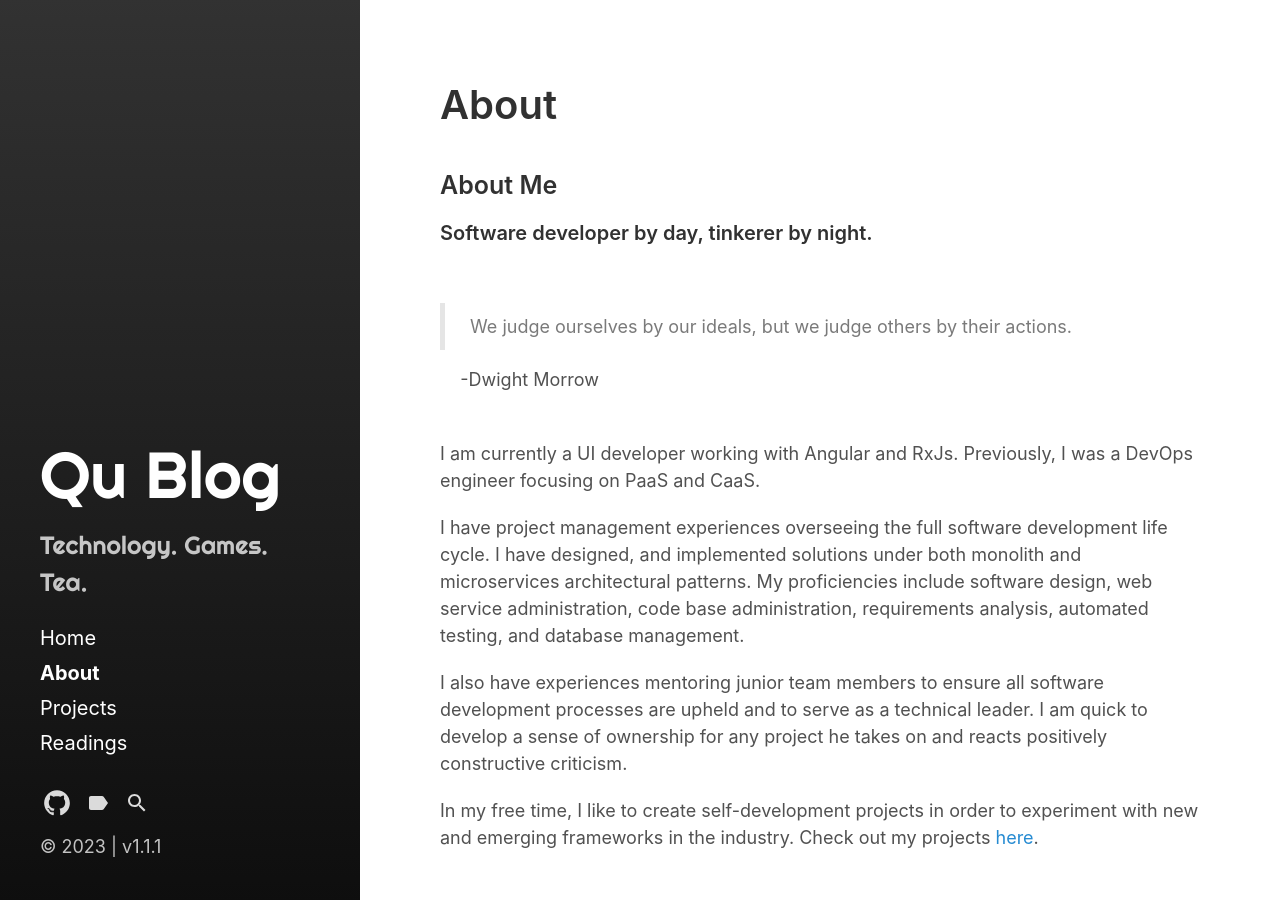
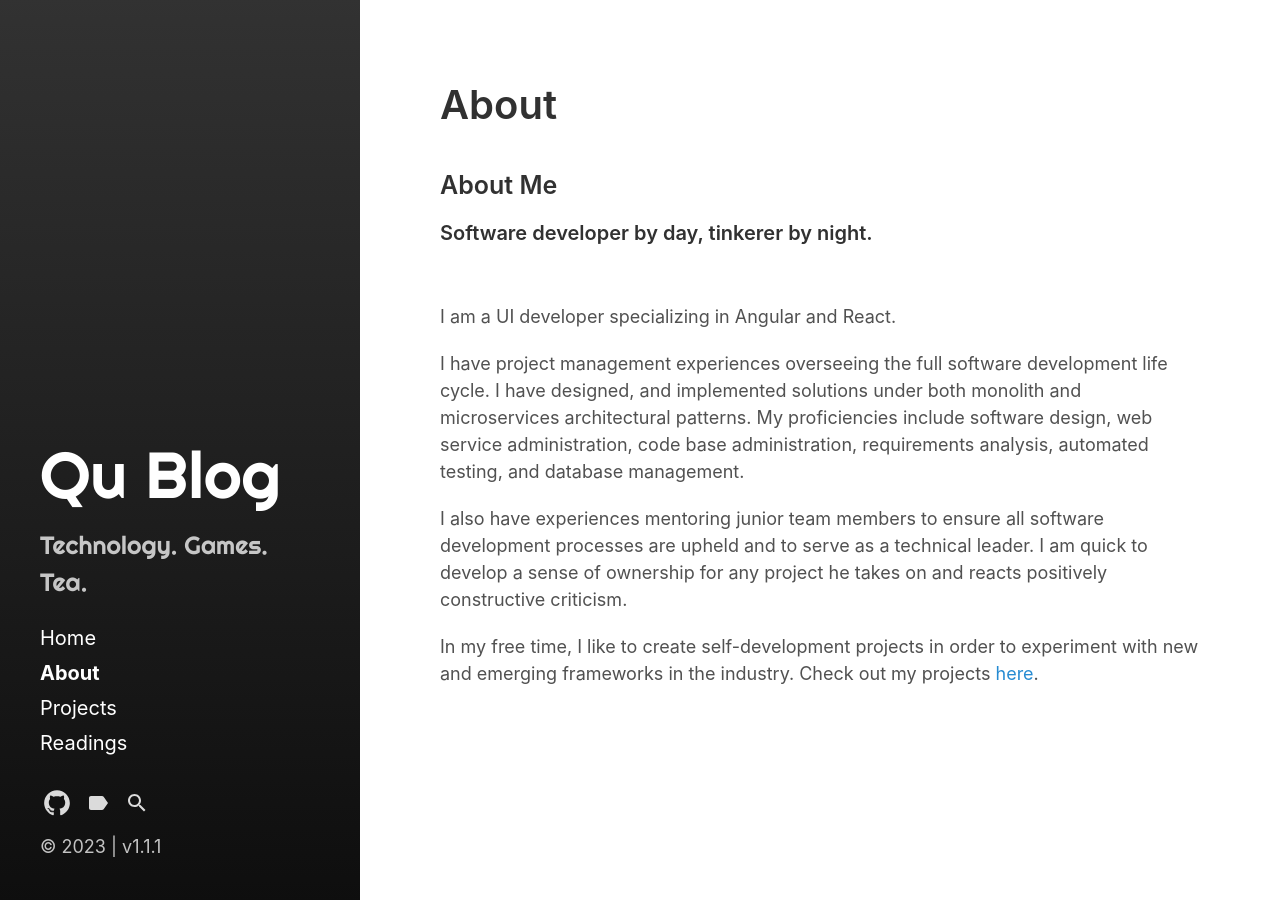
Before and after one commit to yiqu/yiqu.github.io, a Jekyll site: the page built from about.md, in a window 1280 px wide. Built offline with Jekyll 4.4.1, drawn with Linux system fonts in a browser that asks for light colours; some web fonts are replaced.

Commit message:
Update about.md

```diff
--- a/about.md
+++ b/about.md
@@ -8,13 +8,7 @@ sidebar_link: true
 ###### Software developer by day, tinkerer by night.
 <br/>
 
-> We judge ourselves by our ideals, but we judge others by their actions.
-
-&nbsp;&nbsp;&nbsp;&nbsp;\-Dwight Morrow
-<br/>
-<br/>
-
-I am currently a UI developer working with Angular and RxJs. Previously, I was a DevOps engineer focusing on PaaS and CaaS.
+I am a UI developer specializing in Angular and React.
 
 I have project management experiences overseeing the full software development life cycle. I have designed, and implemented solutions under both monolith and microservices architectural patterns. My proficiencies include software design, web service administration, code base administration, requirements analysis, automated testing, and database management.
 
```
